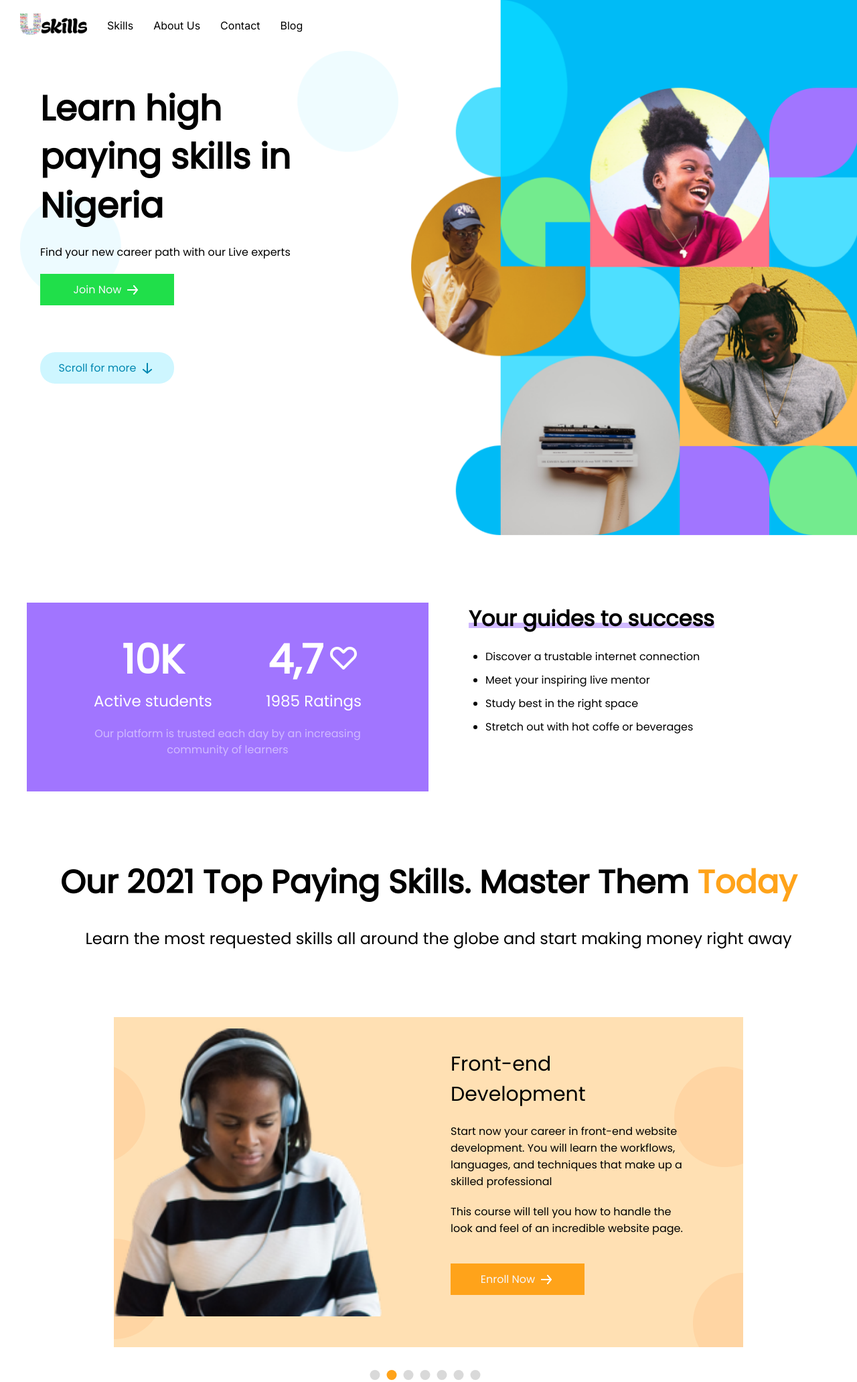
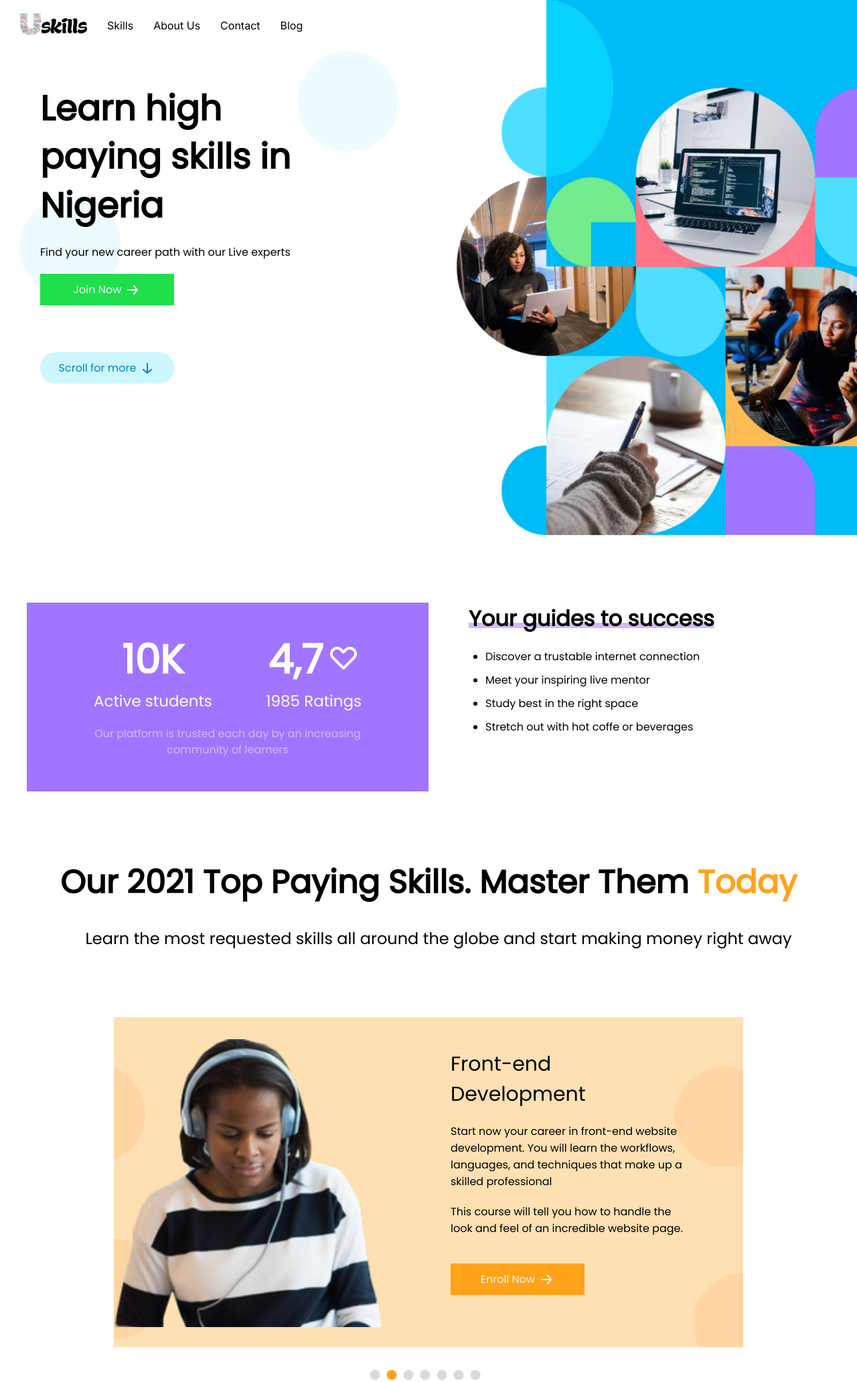
Before and after one commit to karimovjamshid/uskills, a plain HTML site: page index.html in a window 1280 px wide. Shown: the top 2064 px of the page at 67% size. Drawn offline with nearby package versions, Linux system fonts and the light colour scheme.

Commit message:
Version 4.04

```diff
--- a/scss/style.scss
+++ b/scss/style.scss
@@ -1852,7 +1852,7 @@
     width: 100%;
     min-height: 100vh;
     padding: 0;
-    background: url('../img/main/hero-bg.png') no-repeat center;
+    background: url('../img/main/hero-bg-new.png') no-repeat center;
     background-size: cover;
 
     @media(max-width:620px) {
@@ -2284,7 +2284,7 @@
     &__slide {
         display: flex;
         justify-content: space-between;
-        align-items: center;
+        align-items: flex-end;
         flex-wrap: wrap;
         position: relative;
 
```
Also changed, not shown: css/style.css.
